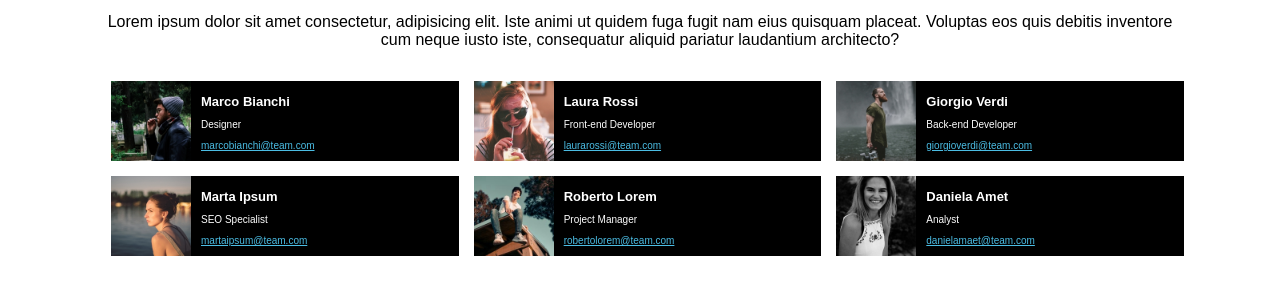
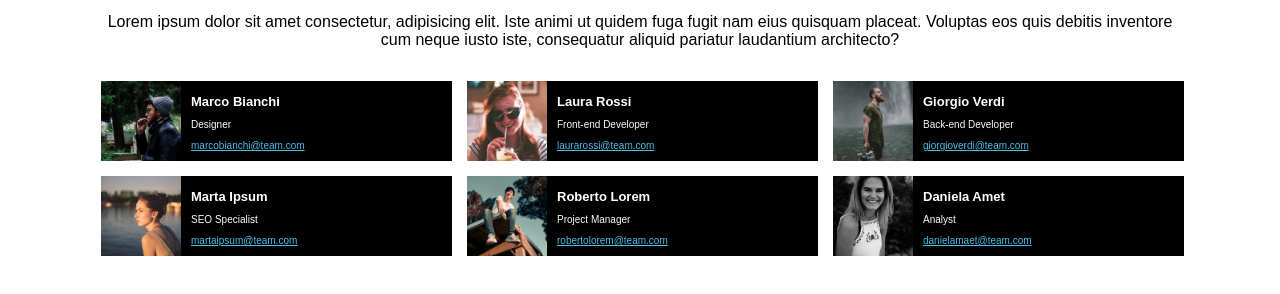
Before and after one commit to alessandrosaladino-tech/html-css-float-cards, a plain HTML site: page index.html in a window 1280 px wide. Shown: the part 56-350 px from the top of the page. Drawn offline with Linux system fonts and the light colour scheme; a web font is replaced by a local one.

Commit message:
Adjust
Main margin

```diff
--- a/assets/style.css
+++ b/assets/style.css
@@ -59,7 +59,7 @@ h1 {
 
 .prof{
     font-size: 10px;
-    color: white;
+    color: #fefaf1;
     text-align: left;
     padding: 5px;
     display: block;
@@ -89,3 +89,8 @@ a {
     padding: 5px;
     color: #4bbde4;
 }
+
+main{
+
+    margin-left: -10px;
+}
```
